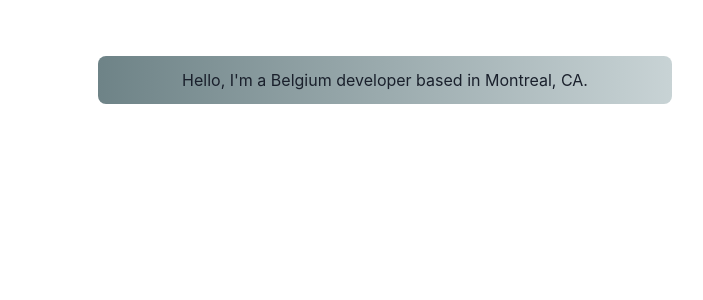
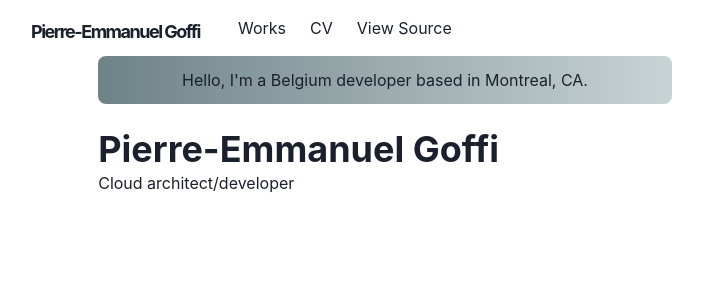
Before and after one commit to chapsag/portfolio, a Next.js app: page / in a window 1280 px wide. Shown: the top 300 px of the page, without its empty margins (255-958 px from the left). Built offline with nearby package versions, Linux system fonts and the light colour scheme.

Commit message:
We can now navigate using navbar

```diff
--- a/src/components/layouts/main.tsx
+++ b/src/components/layouts/main.tsx
@@ -1,14 +1,20 @@
 import Head from 'next/head'
+import Navbar from './navbar'
 import { Box, Container } from '@chakra-ui/react'
 
-const Main = ({ children, router }) => {
+type MainProps = {
+  children: React.ReactNode
+  router: any
+}
+
+const Main = ({ children, router }: MainProps) => {
   return (
     <Box as="main" pb={8}>
       <Head>
         <meta name="viewport" content="width=device-width, inital-scale=1" />
         <title>Pierre-Emmanuel Goffi - Homepage</title>
       </Head>
-
+      <Navbar path={router.asPath} />
       <Container maxW="container.md" pt={14}>
         {children}
       </Container>
--- /dev/null
+++ b/src/components/layouts/navbar.tsx
@@ -0,0 +1,111 @@
+import Logo from '../logo'
+import NextLink from 'next/link'
+import {
+  Container,
+  Box,
+  Link,
+  Stack,
+  Heading,
+  Flex,
+  Menu,
+  MenuItem,
+  MenuList,
+  MenuButton,
+  IconButton,
+  useColorModeValue
+} from '@chakra-ui/react'
+import { HamburgerIcon } from '@chakra-ui/icons'
+
+const LinkItem = ({ href, path, children }) => {
+  const active = path === href
+  const inactiveColor = useColorModeValue('gray200', 'witheAlpha.900')
+
+  return (
+    <NextLink href={href}>
+      <Link
+        p={2}
+        bg={active ? 'glassTeal' : undefined}
+        color={active ? '#202023' : inactiveColor}
+      >
+        {children}
+      </Link>
+    </NextLink>
+  )
+}
+
+const Navbar = props => {
+  const { path } = props
+
+  return (
+    <Box
+      position="fixed"
+      as="nav"
+      w="100%"
+      bg={useColorModeValue('#ffffff40', '#20203080')}
+      style={{ backdropFilter: 'blur(10px)' }}
+      zIndex={1}
+      {...props}
+    >
+      <Container
+        display="flex"
+        p={2}
+        maxW="container.md"
+        wrap="wrap"
+        align="center"
+        justify="space-between"
+      >
+        <Flex align="center" mr={5}>
+          <Heading as="h1" size="lg" letterSpacing={'tighter'}>
+            <Logo />
+          </Heading>
+        </Flex>
+        <Stack
+          direction={{ base: 'column', md: 'row' }}
+          display={{ base: 'none', md: 'flex' }}
+          width={{ base: 'full', md: 'auto' }}
+          alignItems="center"
+          flexGrow={1}
+          mt={{ base: 4, nmd: 0 }}
+        >
+          <LinkItem href="/works" path={path}>
+            Works
+          </LinkItem>
+          <LinkItem href="/CV" path={path}>
+            CV
+          </LinkItem>
+          <LinkItem href="/https://github.com/chapsag/portfolio" path={path}>
+            View Source
+          </LinkItem>
+        </Stack>
+        <Box flex={1} align="right">
+          <Box ml={2} display={{ base: 'inline-block', md: 'none' }}>
+            <Menu>
+              <MenuButton
+                as={IconButton}
+                icon={<HamburgerIcon />}
+                variant="outline"
+                aria-label="Options"
+              />
+              <MenuList>
+                <NextLink href="/" passHref>
+                  <MenuItem as={Link}>About</MenuItem>
+                </NextLink>
+                <NextLink href="/works" passHref>
+                  <MenuItem as={Link}>Works</MenuItem>
+                </NextLink>
+                <NextLink href="/cv" passHref>
+                  <MenuItem as={Link}>CV</MenuItem>
+                </NextLink>
+                <NextLink href="https://github.com/chapsag/portfolio" passHref>
+                  <MenuItem as={Link}>View Source</MenuItem>
+                </NextLink>
+              </MenuList>
+            </Menu>
+          </Box>
+        </Box>
+      </Container>
+    </Box>
+  )
+}
+
+export default Navbar
--- /dev/null
+++ b/src/components/logo/index.tsx
@@ -0,0 +1,24 @@
+import Link from 'next/link'
+import { Text, useColorModeValue } from '@chakra-ui/react'
+import { LogoBox } from './styles'
+
+const Logo = () => {
+  return (
+    <Link href="/">
+      <a>
+        <LogoBox>
+          <Text
+            color={useColorModeValue('gray.800', 'witheAlpha.900')}
+            fontFamily="M PLUS Rounded 1c"
+            fontWeight="bold"
+            ml={3}
+          >
+            Pierre-Emmanuel Goffi
+          </Text>
+        </LogoBox>
+      </a>
+    </Link>
+  )
+}
+
+export default Logo
--- /dev/null
+++ b/src/components/logo/styles.ts
@@ -0,0 +1,15 @@
+import styled from '@emotion/styled'
+
+export const LogoBox = styled.span`
+font-weight: bold;
+font-size: 18px;
+display: inline-flex;
+align-items: center;
+height: 30px;
+line-height: 20px;
+padding: 10px;
+
+&:hover img {
+    transform: rotate:(20deg);
+}
+`
--- a/src/pages/index.tsx
+++ b/src/pages/index.tsx
@@ -1,4 +1,4 @@
-import { Container, Box } from '@chakra-ui/react'
+import { Container, Box, Heading } from '@chakra-ui/react'
 
 const Page = () => {
   return (
@@ -7,9 +7,18 @@
         borderRadius="lg"
         bgGradient="linear(to-l, #C8D3D5, #6E8387)"
         p={3}
+        mb={6}
         align="center"
       >
         Hello, I&apos;m a Belgium developer based in Montreal, CA.
+      </Box>
+      <Box display={{ md: 'flex' }}>
+        <Box flexGrow={1}>
+          <Heading as="h2" variant="page-title">
+            Pierre-Emmanuel Goffi
+          </Heading>
+          <p>Cloud architect/developer</p>
+        </Box>
       </Box>
     </Container>
   )
```
